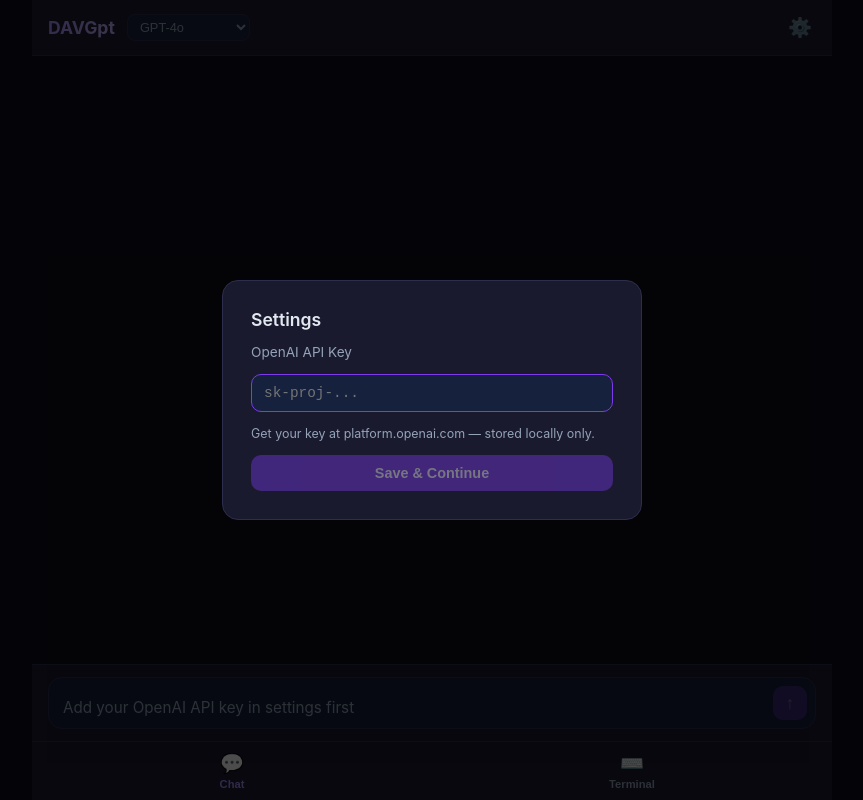
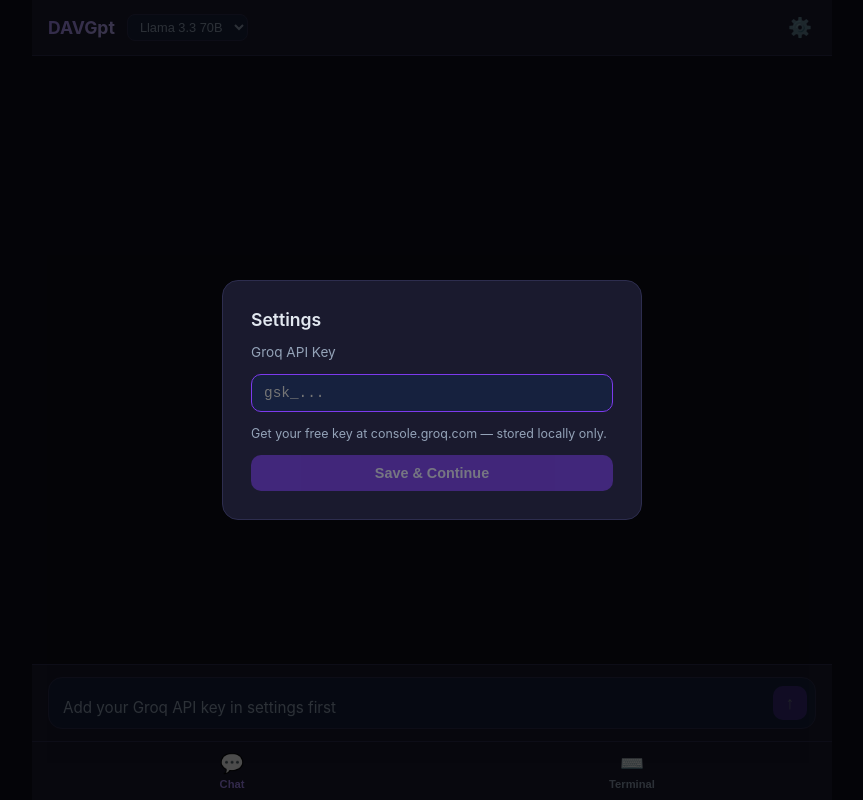
Before and after one commit to cptleftnut/DAVGpt, a React (Vite) app: page / in a window 1280 px wide. Shown: the whole page, without its empty margins (208-1071 px from the left). Built offline with nearby package versions, Linux system fonts and the light colour scheme; the HTML template or start-up script is replaced by a standard one; what @capacitor/core would draw is missing.

Commit message:
Switch to Groq API (Llama 3.3 70B, Llama 3.1 8B, Mixtral, Gemma2)

```diff
--- a/src/App.tsx
+++ b/src/App.tsx
@@ -9,21 +9,21 @@
 }
 
 const MODELS = [
-  { id: 'gpt-4o', label: 'GPT-4o' },
-  { id: 'gpt-4o-mini', label: 'GPT-4o Mini' },
-  { id: 'gpt-4-turbo', label: 'GPT-4 Turbo' },
-  { id: 'gpt-3.5-turbo', label: 'GPT-3.5 Turbo' },
+  { id: 'llama-3.3-70b-versatile', label: 'Llama 3.3 70B' },
+  { id: 'llama-3.1-8b-instant', label: 'Llama 3.1 8B' },
+  { id: 'mixtral-8x7b-32768', label: 'Mixtral 8x7B' },
+  { id: 'gemma2-9b-it', label: 'Gemma 2 9B' },
 ]
 
-const OPENAI_BASE = 'https://api.openai.com/v1/chat/completions'
+const GROQ_BASE = 'https://api.groq.com/openai/v1/chat/completions'
 
 function Chat() {
   const [messages, setMessages] = useState<Message[]>([])
   const [input, setInput] = useState('')
-  const [apiKey, setApiKey] = useState(() => localStorage.getItem('davgpt_openai_key') || '')
+  const [apiKey, setApiKey] = useState(() => localStorage.getItem('davgpt_groq_key') || '')
   const [model, setModel] = useState(MODELS[0].id)
   const [loading, setLoading] = useState(false)
-  const [showSettings, setShowSettings] = useState(!localStorage.getItem('davgpt_openai_key'))
+  const [showSettings, setShowSettings] = useState(!localStorage.getItem('davgpt_groq_key'))
   const bottomRef = useRef<HTMLDivElement>(null)
   const textareaRef = useRef<HTMLTextAreaElement>(null)
 
@@ -32,7 +32,7 @@
   }, [messages, loading])
 
   const saveKey = () => {
-    localStorage.setItem('davgpt_openai_key', apiKey)
+    localStorage.setItem('davgpt_groq_key', apiKey)
     setShowSettings(false)
   }
 
@@ -46,7 +46,7 @@
     setLoading(true)
     if (textareaRef.current) textareaRef.current.style.height = 'auto'
     try {
-      const res = await fetch(OPENAI_BASE, {
+      const res = await fetch(GROQ_BASE, {
         method: 'POST',
         headers: {
           'Content-Type': 'application/json',
@@ -93,17 +93,17 @@
         <div className="modal-overlay" onClick={() => apiKey && setShowSettings(false)}>
           <div className="modal" onClick={e => e.stopPropagation()}>
             <h2>Settings</h2>
-            <label>OpenAI API Key</label>
+            <label>Groq API Key</label>
             <input
               type="password"
               className="key-input"
-              placeholder="sk-proj-..."
+              placeholder="gsk_..."
               value={apiKey}
               onChange={e => setApiKey(e.target.value)}
               onKeyDown={e => e.key === 'Enter' && saveKey()}
               autoFocus
             />
-            <p className="hint">Get your key at platform.openai.com — stored locally only.</p>
+            <p className="hint">Get your free key at console.groq.com — stored locally only.</p>
             <button className="btn-primary" onClick={saveKey} disabled={!apiKey}>Save & Continue</button>
           </div>
         </div>
@@ -135,7 +135,7 @@
             ref={textareaRef}
             className="input"
             rows={1}
-            placeholder={apiKey ? 'Message DAVGpt...' : 'Add your OpenAI API key in settings first'}
+            placeholder={apiKey ? 'Message DAVGpt...' : 'Add your Groq API key in settings first'}
             value={input}
             onChange={autoResize}
             onKeyDown={onKeyDown}
@@ -150,24 +150,17 @@
 
 export default function App() {
   const [tab, setTab] = useState<'chat' | 'terminal'>('chat')
-
   return (
     <div className="app">
       <div className="tab-content">
         {tab === 'chat' ? <Chat /> : <Terminal />}
       </div>
       <nav className="tab-bar">
-        <button
-          className={`tab-btn ${tab === 'chat' ? 'active' : ''}`}
-          onClick={() => setTab('chat')}
-        >
+        <button className={`tab-btn ${tab === 'chat' ? 'active' : ''}`} onClick={() => setTab('chat')}>
           <span className="tab-icon">💬</span>
           <span className="tab-label">Chat</span>
         </button>
-        <button
-          className={`tab-btn ${tab === 'terminal' ? 'active' : ''}`}
-          onClick={() => setTab('terminal')}
-        >
+        <button className={`tab-btn ${tab === 'terminal' ? 'active' : ''}`} onClick={() => setTab('terminal')}>
           <span className="tab-icon">⌨️</span>
           <span className="tab-label">Terminal</span>
         </button>
```
Also changed, not shown: 6 other files (tests, documents, lock files or other folders).
